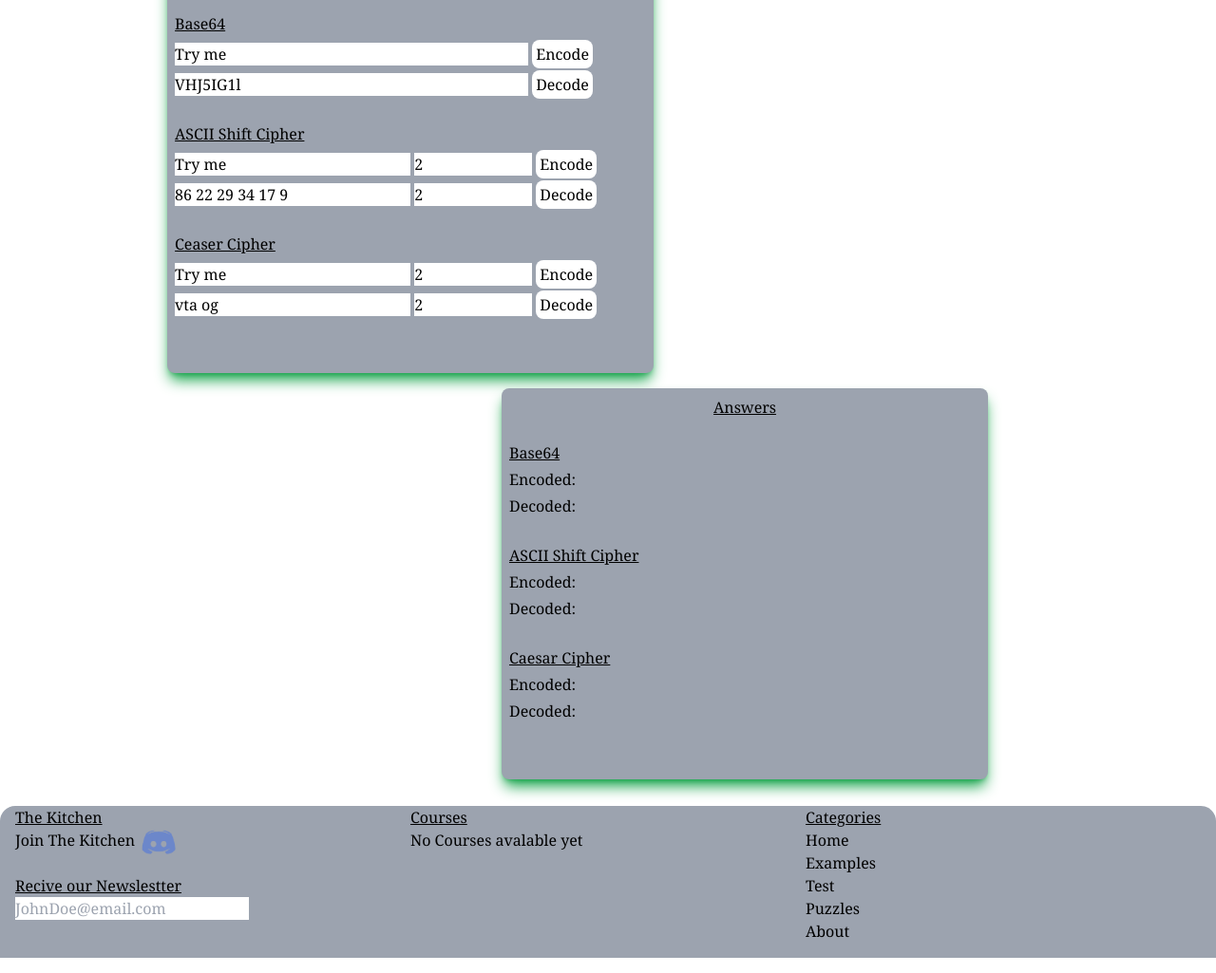
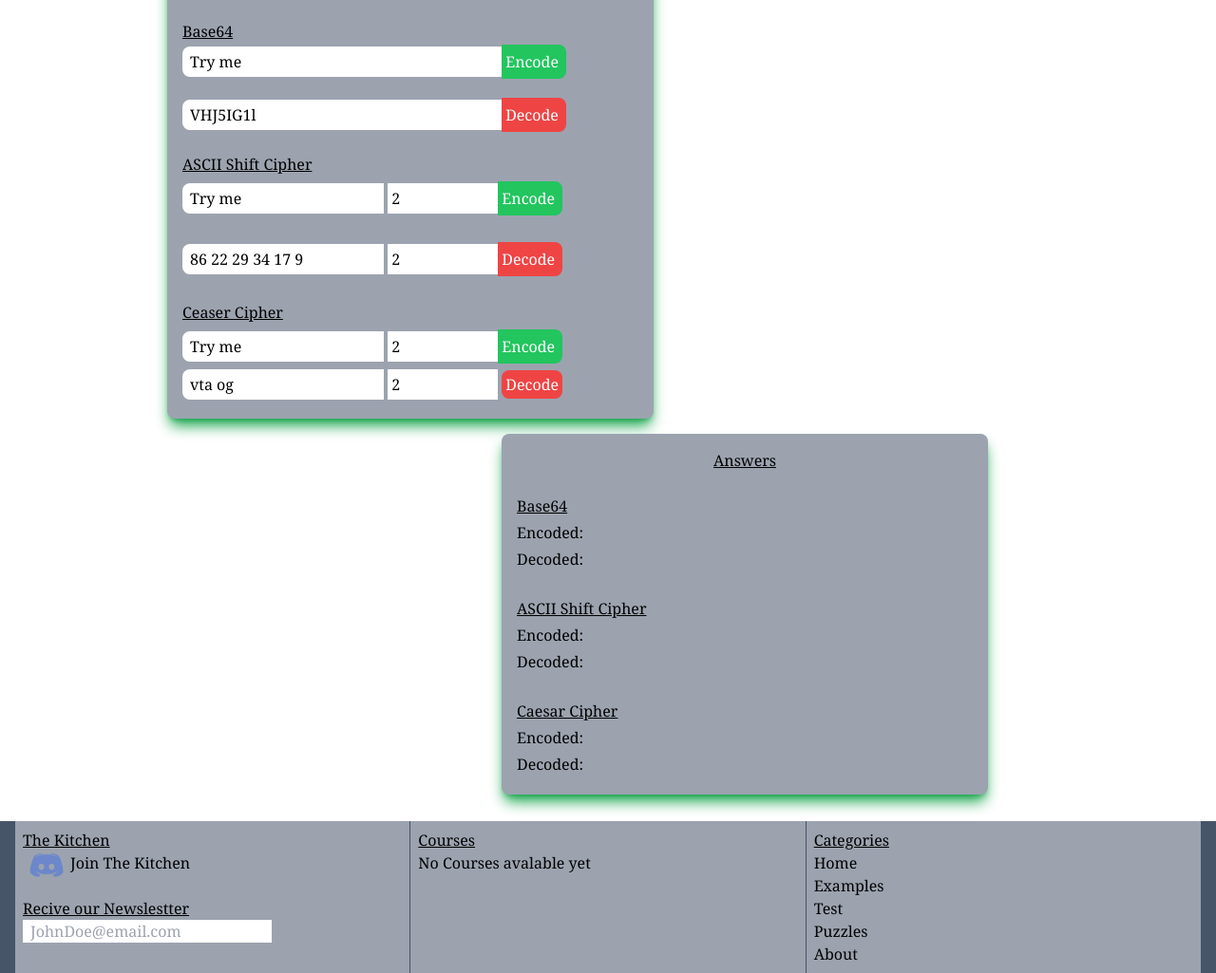
Before and after one commit to JackHarrison225/HobbySite, a plain HTML site: page pages/Test.html in a window 1280 px wide. Shown: the part 147-1172 px from the top of the page at 95% size. Drawn offline with nearby package versions, Linux system fonts and the light colour scheme.

Commit message:
Clean up pages and finish footer.

```diff
--- a/pages/Test.html
+++ b/pages/Test.html
@@ -63,7 +63,7 @@
                                    About
                               </a>
                          </li>
-                         <li class="float-right max-w-[10vw]"><!-- Nav link for page ABC -->
+                         <li class="float-right max-w-[50px]"><!-- Nav link for page ABC -->
                               <img src="../Img/Logo.png" alt="Logo">
                          <li>
                     </ul>
@@ -71,7 +71,7 @@
 
                <!-- Mobile menu toggle -->
                <div class="sm:hidden left-0">
-                    <div class="float-right max-w-[10vw]"><!-- Nav link for page ABC -->
+                    <div class="float-right max-w-[50px]"><!-- Nav link for page ABC -->
                          <img src="../Img/Logo.png" alt="Logo">
                     </div>
                     <div  class="fixed float-left top-0 left-0 w-28" >
@@ -140,7 +140,7 @@
 
                <!-- encoding and dencoding -->
                <div
-               class="text-black col-start-2 p-2
+               class="text-black col-start-2 p-4
                col-span-3 bg-gray-400
                shadow-lg shadow-green-600 items-center
                rounded-lg overflow-auto">
@@ -150,15 +150,15 @@
                     <div>
                          <h3 class="underline mb-1">Base64</h3>
                          <!-- Encode -->
-                         <input type="text" id ="B64TText" value="Try me" class="w-3/4 my-1">
+                         <input type="text" id ="B64TText" value="Try me" class="w-[70%] rounded-l-lg py-1 pl-2 overflow-auto">
                          <b-button onclick="EncryptTextB64('B64TText')"
-                         class="bg-white p-1 rounded-lg hover:bg-slate-300 right-0 my-1">
+                         class="bg-green-500 w-[20%] hover:bg-green-950 text-white pr-2 py-[7px] pl-1 rounded-r-lg ml-[-4px]">
                          Encode</b-button>
-                         <br>
+                         <br><br>
                          <!-- Decode -->
-                         <input type="text" id ="B64FText" value="VHJ5IG1l" class="w-3/4 my-1">
+                         <input type="text" id ="B64FText" value="VHJ5IG1l" class="w-[70%] rounded-l-lg py-1 pl-2 overflow-auto">
                          <b-button onclick="DecryptTextB64('B64FText')"
-                         class="bg-white p-1 rounded-lg hover:bg-slate-300 right-0 my-1">
+                         class="bg-red-500  w-[20%] hover:bg-red-950 text-white pr-2 py-[7px] pl-1 rounded-r-lg ml-[-4px]">
                          Decode</b-button>
                     </div>
                     <br>
@@ -166,17 +166,18 @@
                     <div>
                          <h3 class="underline mb-1">ASCII Shift Cipher</h3>
                          <!-- Encode -->
-                         <input type="text" id ="ASTText" value="Try me" class="w-1/2 my-1">
-                         <input type="text" id ="ASTNum" value="2" class="w-[25%] my-1">
+                         <input type="text" id ="ASTText" value="Try me" class="w-[45%] rounded-l-lg py-1 pl-2 overflow-x-scroll">
+                         <input type="text" id ="ASTNum" value="2" class="w-[25%] my-1 p-1 ml-[-8px] border-l-4 border-l-gray-400">
                          <b-button onclick="EncryptTextAS('ASTText', 'ASTNum')"
-                         class="bg-white p-1 rounded-lg hover:bg-slate-300 right-0 my-1">
+                         class="bg-green-500  w-[20%] hover:bg-green-950 text-white pr-2 py-[7px] pl-1 rounded-r-lg ml-[-4px]">
                          Encode</b-button>
                          <br>
+                         <br>
                          <!-- Decode -->
-                         <input type="text" id ="ASFText" value='86 22 29 34 17 9' class="w-1/2 my-1">
-                         <input type="text" id ="ASFNum" value="2" class="w-[25%] my-1">
+                         <input type="text" id ="ASFText" value='86 22 29 34 17 9' class="w-[45%] rounded-l-lg py-1 pl-2 overflow-x-scroll">
+                         <input type="text" id ="ASFNum" value="2" class="w-[25%] my-1 p-1 ml-[-8px] border-l-4 border-l-gray-400">
                          <b-button onclick="DecryptTextAS('ASFText', 'ASFNum')"
-                         class="bg-white p-1 rounded-lg hover:bg-slate-300 right-0 my-1">
+                         class="bg-red-500 p-1  w-[30%] hover:bg-red-950 text-white pr-2 py-[7px] pl-1 rounded-r-lg ml-[-4px]">
                          Decode</b-button>
                     </div>
                     <br>
@@ -184,26 +185,24 @@
                     <div>
                          <h3 class="underline mb-1">Ceaser Cipher</h3>
                          <!-- Encode -->
-                         <input type="text" id ="CCTText" value="Try me" class="w-1/2 my-1">
-                         <input type="text" id ="CCTNum" value="2" class="w-[25%] my-1">
+                         <input type="text" id ="CCTText" value="Try me" class="w-[45%] rounded-l-lg py-1 pl-2 overflow-x-scroll">
+                         <input type="text" id ="CCTNum" value="2" class="w-[25%] my-1 p-1 ml-[-8px] border-l-4 border-l-gray-400">
                          <b-button onclick="EncryptTextCC('CCTText','CCTNum')"
-                         class="bg-white p-1 rounded-lg hover:bg-slate-300 right-0 my-1">
+                         class="bg-green-500 w-[30%] hover:bg-green-950 text-white pr-2 py-[7px] pl-1 rounded-r-lg ml-[-4px]">
                          Encode</b-button>
                          <br>
                          <!-- Decode -->
-                         <input type="text" id ="CCFText" value="vta og" class="w-1/2 my-1">
-                         <input type="text" id ="CCFNum" value="2" class="w-[25%] my-1">
+                         <input type="text" id ="CCFText" value="vta og" class="w-[45%] rounded-l-lg py-1 pl-2 overflow-x-scroll">
+                         <input type="text" id ="CCFNum" value="2" class="w-[25%] my-1 p-1 ml-[-8px] border-l-4 border-l-gray-400">
                          <b-button onclick="DecryptTextCC('CCFText','CCFNum')"
-                         class="bg-white p-1 rounded-lg hover:bg-slate-300 right-0 my-1">
+                         class="bg-red-500 p-1 rounded-lg hover:bg-red-950 text-white right-0 my-1">
                          Decode</b-button>
                     </div>
-                    <br>
-                    <br>
                </div>
 
                <!-- show the results -->
                <div
-               class="text-black col-start-4 p-2
+               class="text-black col-start-4 p-4
                col-span-3 bg-gray-400
                max-sm:col-start-2
                max-md:col-start-2
@@ -231,36 +230,34 @@
                          <p id="ToCC" class="my-1">Encoded:</p>
                          <p id="FromCC" class="my-1">Decoded:</p>
                     </div>
-                    <br>
-                    <br>
                </div>
 
 
           </main>
           <!-- Footer -->
           <footer class="mt-7 w-full h-40 bg-gray-400 br rounded-t-2xl">
-               <div class="grid grid-cols-3 w-full px-4">
-                    <div class="col-span-1">
+               <div class="grid grid-cols-3 h-full w-full px-4 gap-[1px] bg-slate-600 overflow-auto">
+                    <div class="col-span-1 bg-gray-400 p-2">
                          <h5 class="underline">The Kitchen</h5>
                          <a href="https://discord.gg/wVHPYbCt" aria-label="Discord" class="float-left"
-                         >Join The Kitchen<img src="../Img/discordLogo.png" Class="max-w-[50px] float-right"></i></a>
+                         >Join The Kitchen<img src="../Img/discordLogo.png" Class="max-w-[50px] float-left"></i></a>
                          <br>
                          <br>
                          <h5 class="underline">Recive our Newslestter</h5>
-                         <form action="../Lists/EmailList">
-                              <input type="email" placeholder="JohnDoe@email.com">
+                         <form class="max-w[90%]" action="../Lists/EmailList">
+                              <input class="max-w-full px-2" type="email" placeholder="JohnDoe@email.com">
                          </form>
 
                          </span><br>
 
                     </div>
 
-                    <div class="col-span-1">
+                    <div class="col-span-1 bg-gray-400 p-2">
                          <h5 class="underline">Courses</h5>
                          <p>No Courses avalable yet</p>
                     </div>
 
-                    <div class="col-span-1">
+                    <div class="col-span-1 bg-gray-400 p-2">
                          <h5 class="underline">Categories</h5>
                          <a href="../Index.html">Home</a><br>
                          <a href="Examples.html">Examples</a><br>
@@ -271,7 +268,6 @@
                </div>
 
           </footer>
-
      </body>
 
      <script>
```
Also changed, not shown: index.html (+13 -12 lines), pages/About.html (+10 -10 lines), pages/Examples.html (+17 -19 lines), pages/Puzzles.html (+12 -12 lines).
